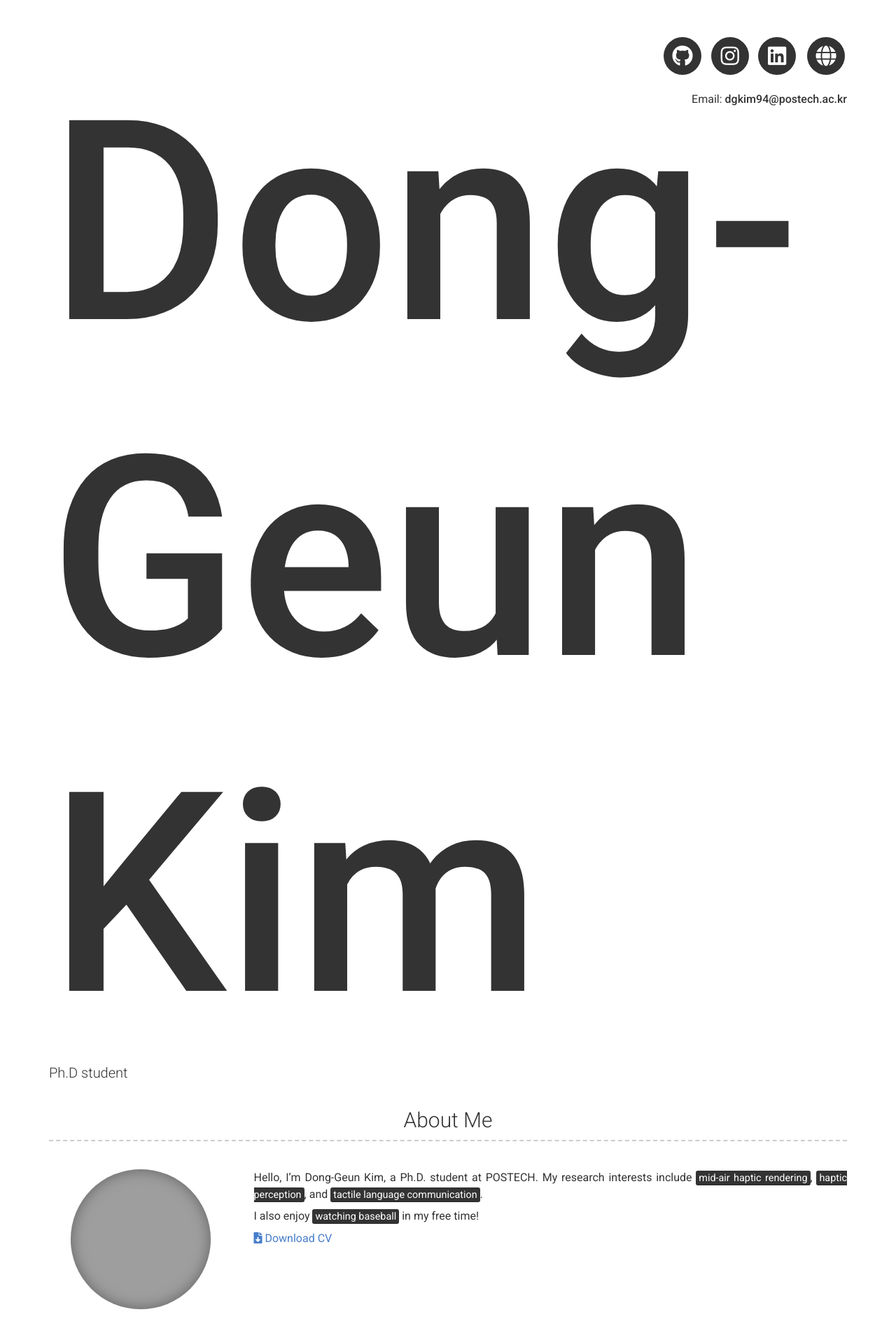
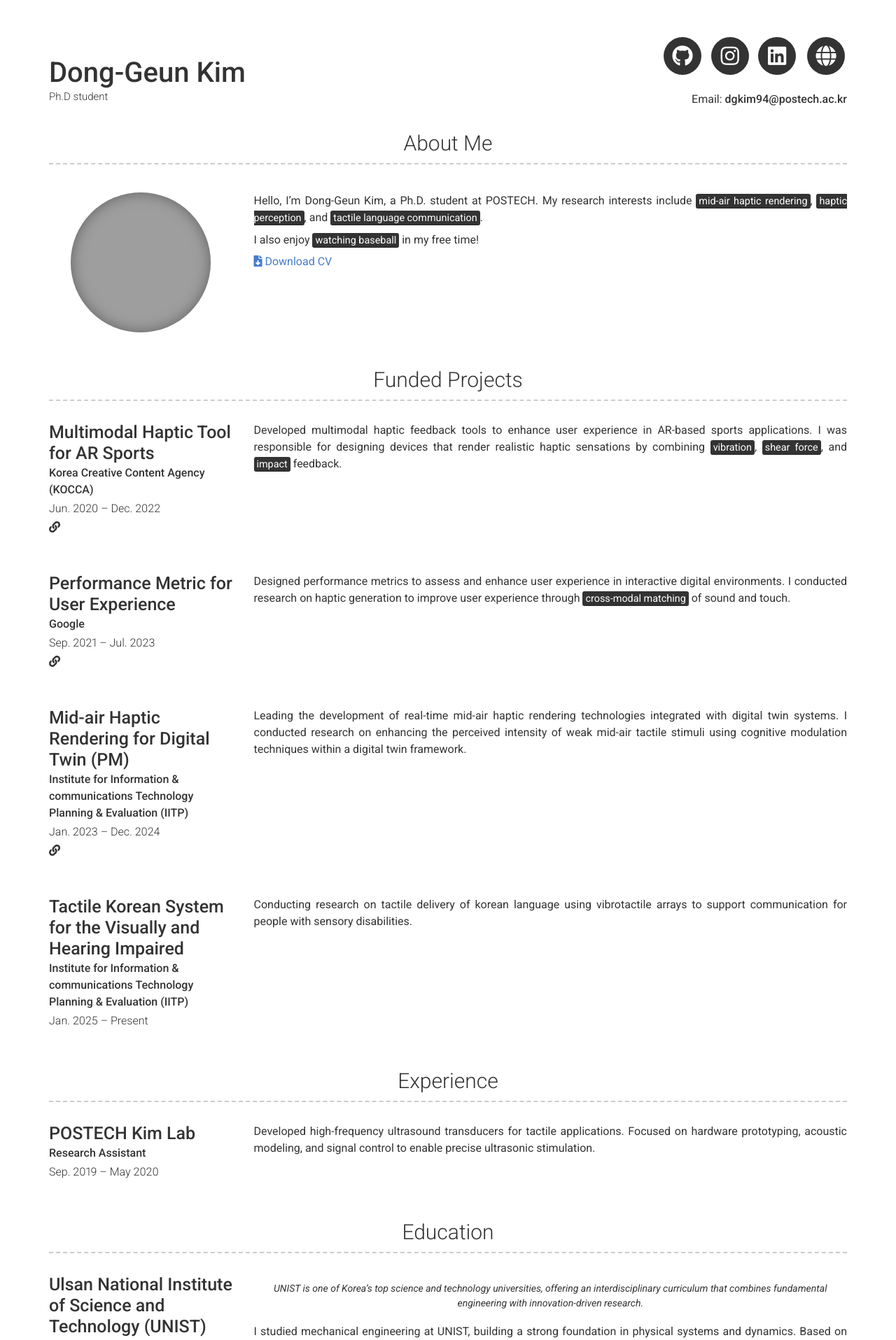
Before and after one commit to DGKIM94/dgkim94.github.io, a Jekyll site: the page built from index.md, in a window 1280 px wide. Shown: the top 1915 px of the page at 70% size. Built offline with Jekyll 4.4.1, drawn with Linux system fonts in a browser that asks for light colours; nearby versions of some CDN libraries; a script that is not in the unit is left out; grey boxes are pictures that could not be loaded.

Commit message:
Update type.scss

```diff
--- a/_sass/type.scss
+++ b/_sass/type.scss
@@ -38,14 +38,14 @@ a:hover {
 }
 
 h1 {
-    font-size: 40rem;
+    font-size: 4rem;
     margin-bottom: 0.1rem;
     font-weight: 500;
 }
 
 h2 {
     font-weight: 300;
-    font-size: 2rem;
+    font-size: 1.5rem;
 }
 
 h3 {
```
